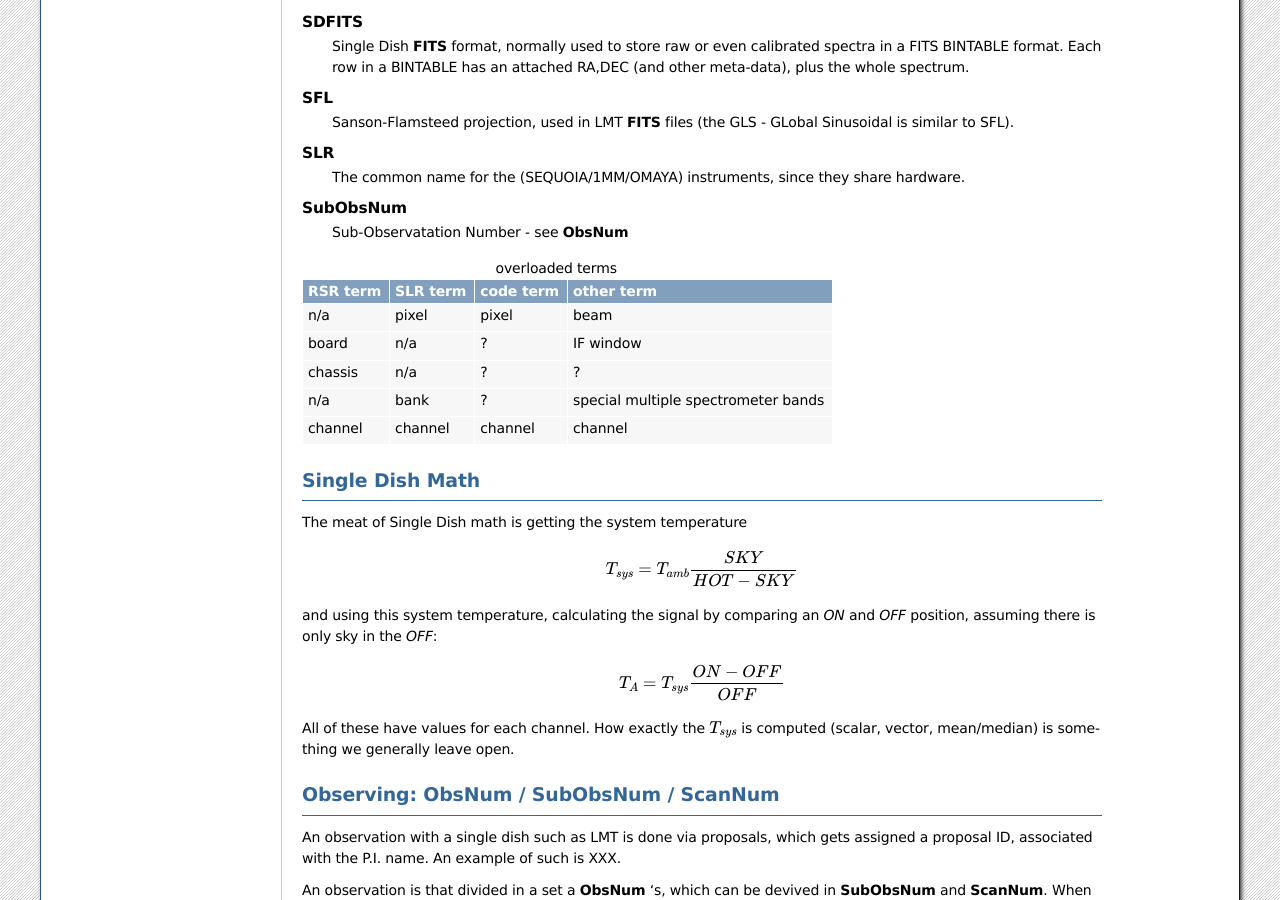
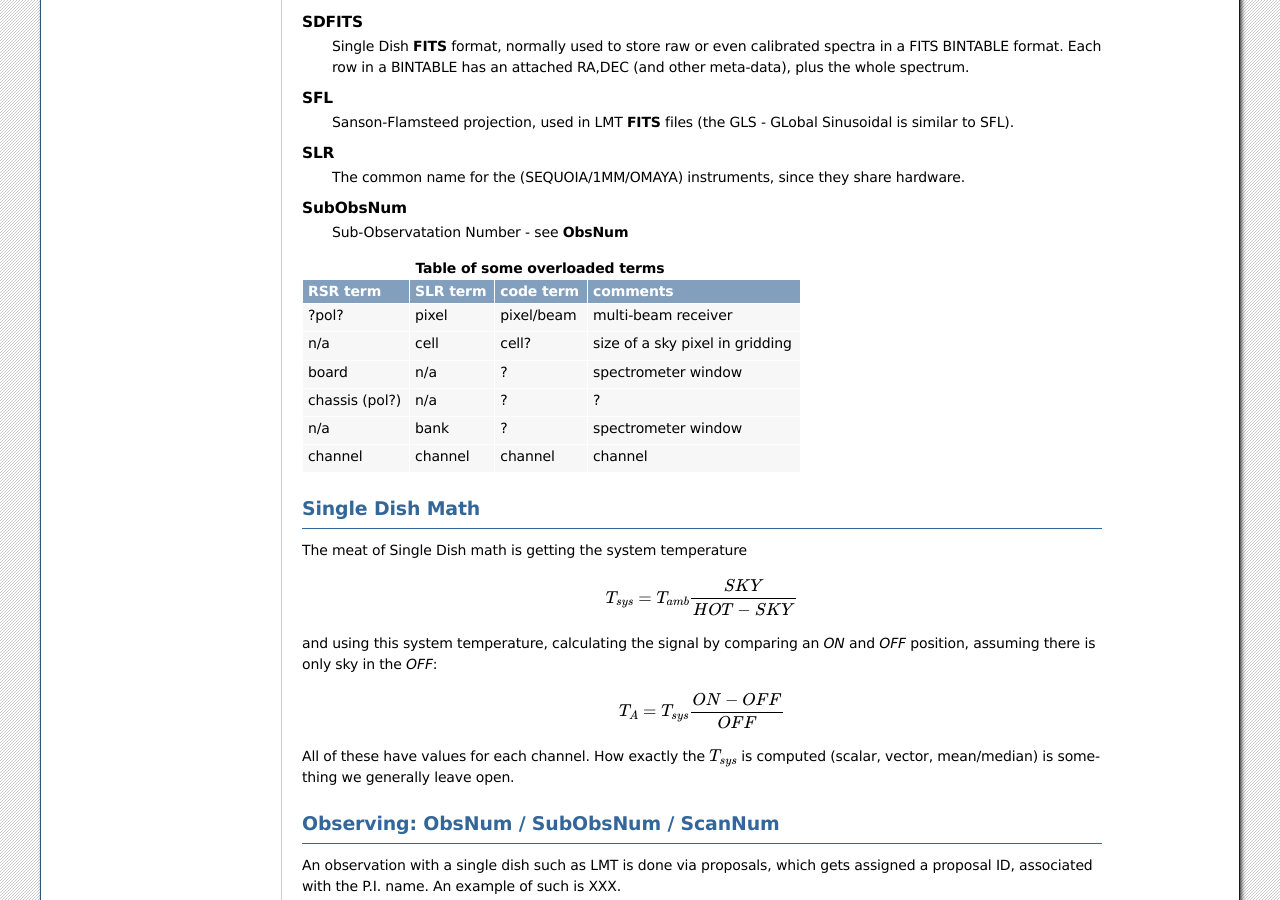
Before and after one commit to astroumd/lmtoy, a Sphinx documentation site: the page built from docs/source/glossary.rst, in a window 1280 px wide and 900 px high, scrolled down 1536 px. Built offline with Sphinx 7.4.7, drawn with Linux system fonts in a browser that asks for light colours.

Commit message:
started overloaded term table

```diff
--- a/docs/source/glossary.rst
+++ b/docs/source/glossary.rst
@@ -117,29 +117,33 @@ E.g. *pixel/cell/beam* and *board/band/chassis* are notorious. Currently
       Sub-Observatation Number - see **ObsNum**
 
 
-.. list-table:: overloaded terms
+.. list-table:: **Table of some overloaded terms**
    :header-rows: 1
 
    * - RSR term
      - SLR term
      - code term
-     - other term
+     - comments
+   * - ?pol?
+     - pixel
+     - pixel/beam
+     - multi-beam receiver
    * - n/a
-     - pixel
-     - pixel
-     - beam
+     - cell
+     - cell?
+     - size of a sky pixel in gridding
    * - board
      - n/a
      - ?
-     - IF window
-   * - chassis
+     - spectrometer window
+   * - chassis (pol?)
      - n/a
      - ?
      - ?
    * - n/a
      - bank
      - ?
-     - special multiple spectrometer bands
+     - spectrometer window
    * - channel
      - channel
      - channel
```
